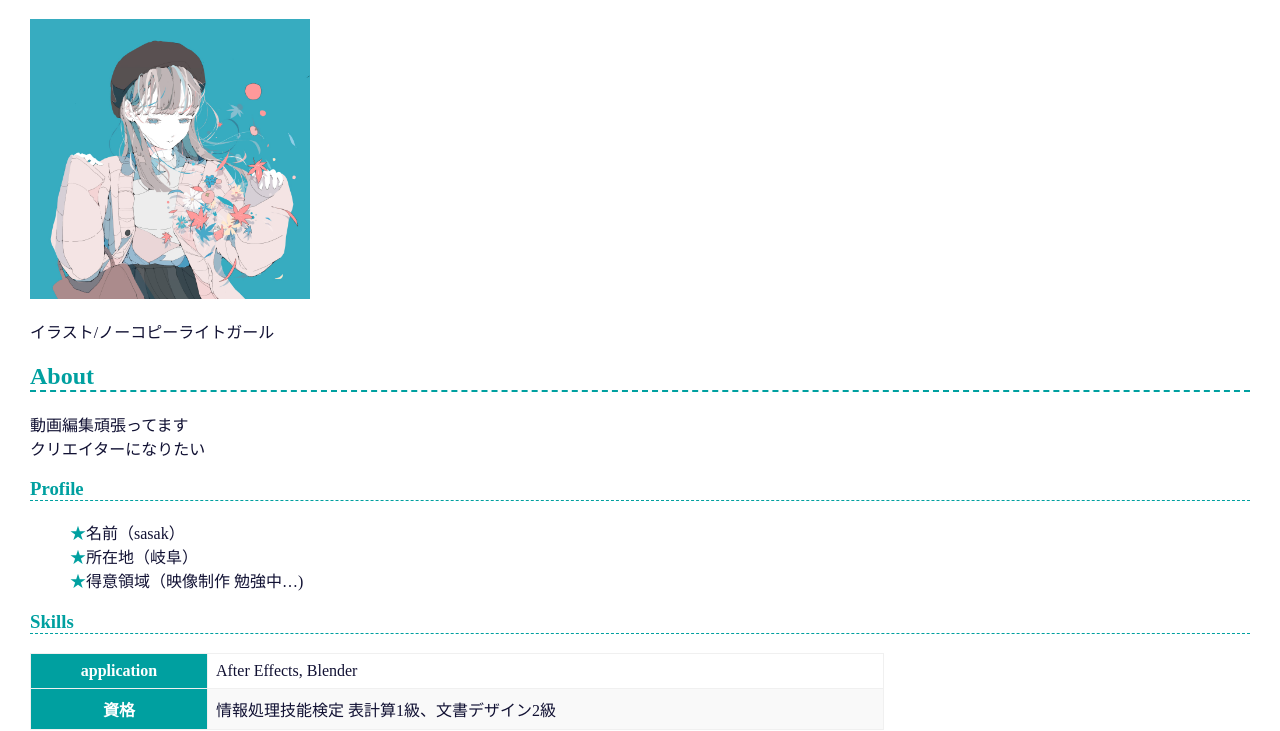
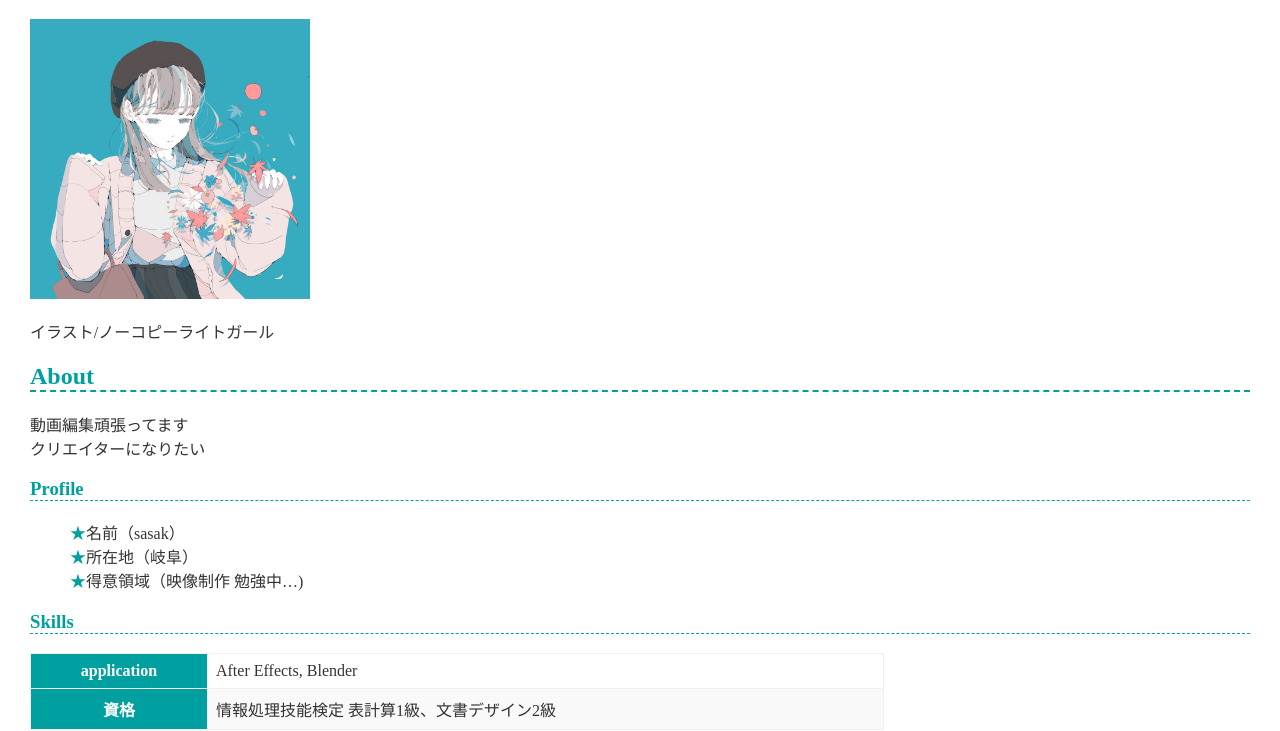
Before and after one commit to sasak392/sasak392.github.io, a plain HTML site: page index.html in a window 1280 px wide. Shown: the part 94-825 px from the top of the page. Drawn offline with Linux system fonts and the light colour scheme.

Commit message:
Change body text color from #113 to #333

```diff
--- a/style.css
+++ b/style.css
@@ -18,7 +18,7 @@ html, body {
 body {
   margin: 0;
   padding: 30px;
-  color: #113;
+  color: #333;
 }
 
 /* --------------------
```
